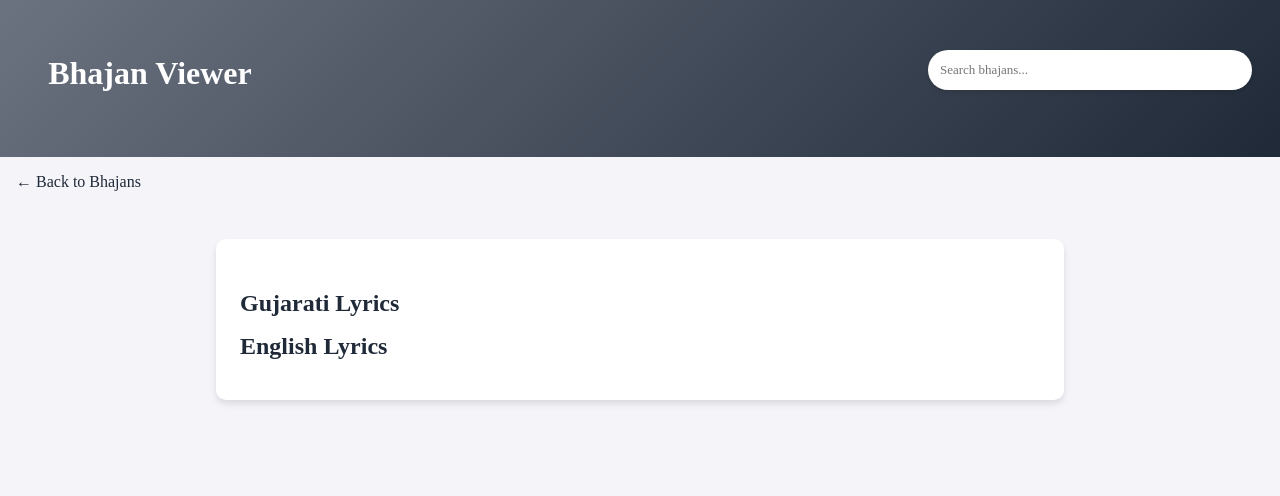
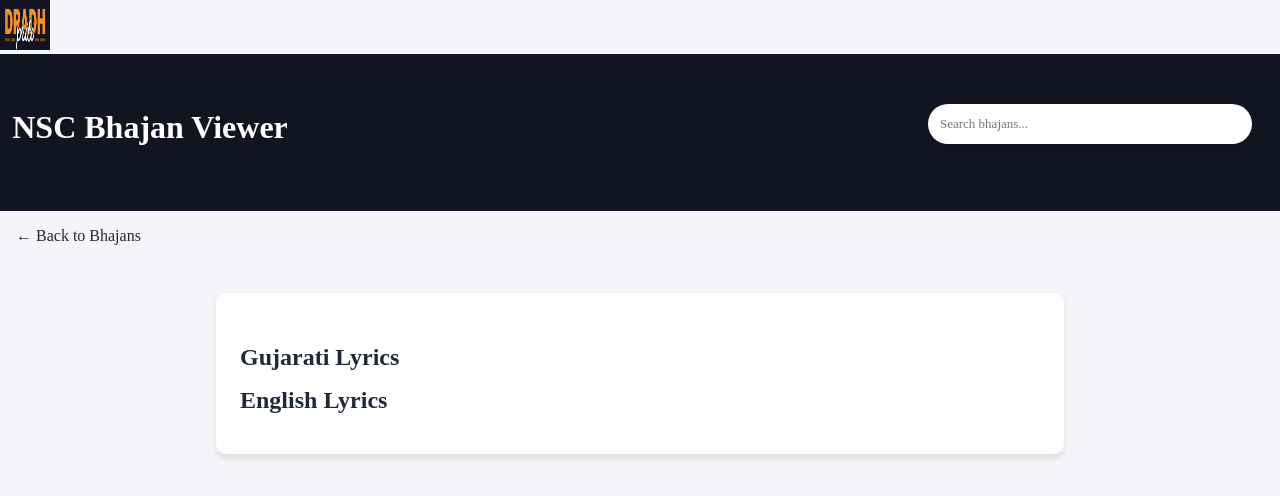
Before and after one commit to yashp1907/NSCBhajanViewer, a plain HTML site: page bhajan.html in a window 1280 px wide. Drawn offline with Linux system fonts and the light colour scheme.

Commit message:
Changed the color of the header and font

```diff
--- a/bhajan.html
+++ b/bhajan.html
@@ -3,12 +3,13 @@
 <head>
   <meta charset="UTF-8">
   <meta name="viewport" content="width=device-width, initial-scale=1.0">
-  <title>Bhajan Viewer</title>
+  <title>NSC Bhajan Viewer</title>
+  <img src="DPLogo.png">
   <link rel="stylesheet" href="styles.css">
 </head>
 <body>
     <header>
-        <h1>Bhajan Viewer</h1>
+        <h1>NSC Bhajan Viewer</h1>
         <div class="search-container">
         <input type="text" id="searchBar" placeholder="Search bhajans...">
         </div>
--- a/styles.css
+++ b/styles.css
@@ -7,7 +7,7 @@ body {
 }
 
 header {
-  background: linear-gradient(135deg, #6b7280, #1f2937);
+  background-color: #121421;
   color: white;
   text-align: center;
   padding: 2rem;
@@ -46,7 +46,10 @@ header h1 {
   gap: 1.5rem;
   padding: 2rem;
 }
-
+img {
+  height: 50px;
+  width: 50px;
+}
 .bhajan-card {
   background: white;
   border-radius: 10px;
```
Also changed, not shown: DPLogo.png (added).
